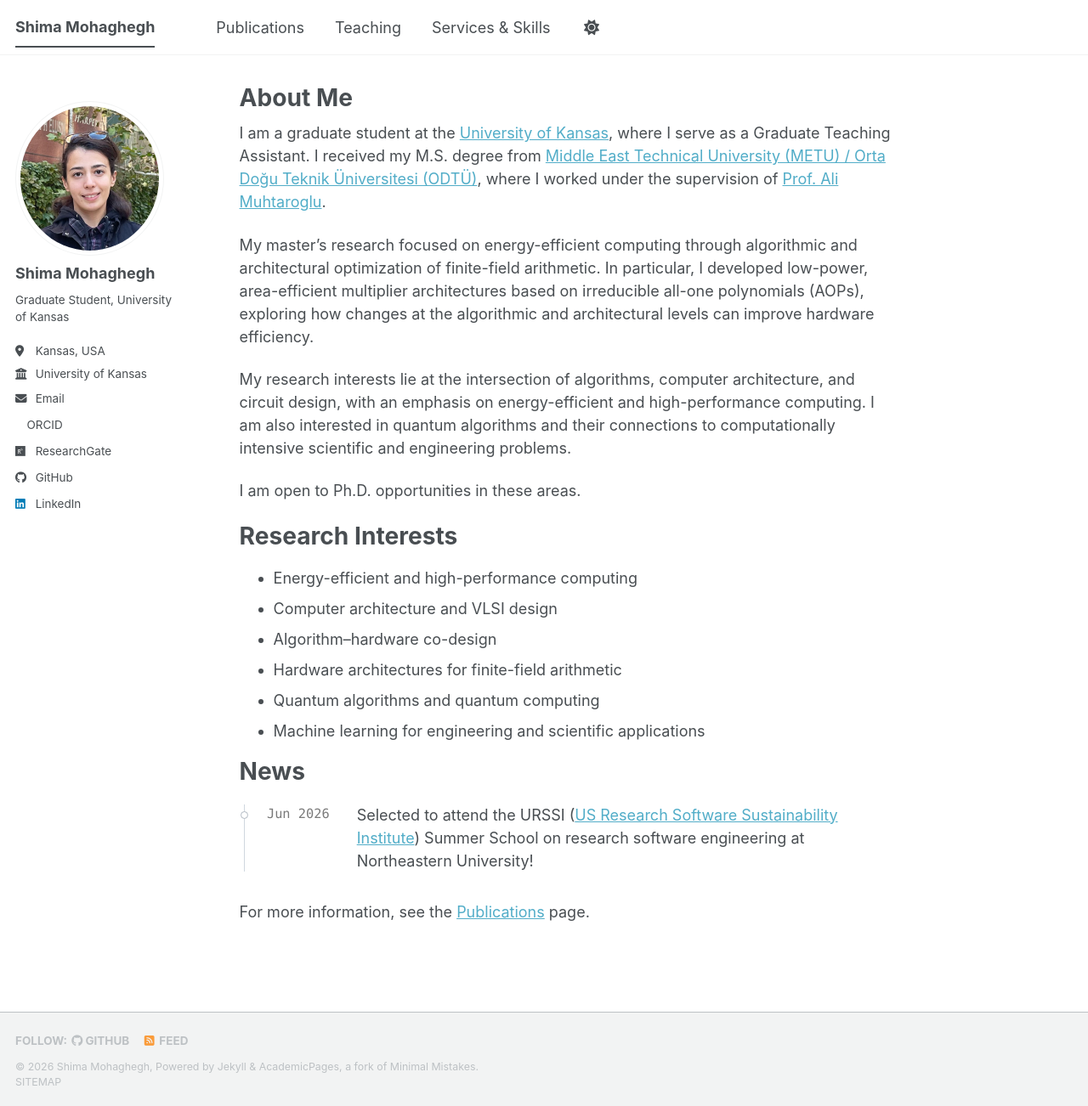
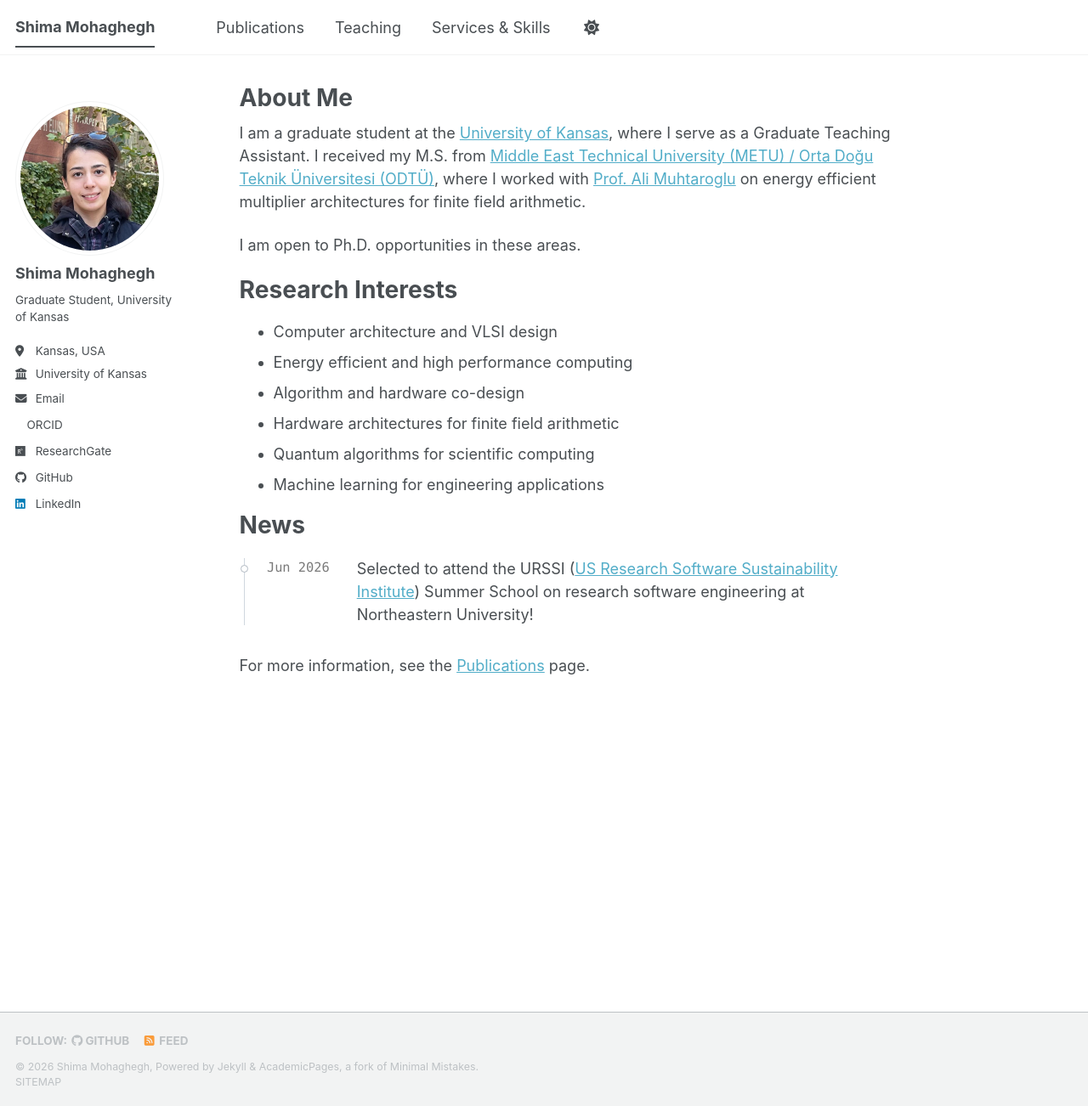
Before and after one commit to shimamohaghegh/shimamohaghegh.github.io, a Jekyll site: the page built from _pages/about.md, in a window 1280 px wide and 1302 px high. Shown: the whole window at 85% size. Built offline with Jekyll 4.4.1, drawn with Linux system fonts in a browser that asks for light colours; a style sheet for code colours, icons or effects is not loaded.

Commit message:
Add files via upload

```diff
--- a/_pages/about.md
+++ b/_pages/about.md
@@ -7,22 +7,18 @@ redirect_from:
   - /about.html
 ---
 
-I am a graduate student at the [University of Kansas](https://ku.edu/), where I serve as a Graduate Teaching Assistant. I received my M.S. degree from [Middle East Technical University (METU) / Orta Doğu Teknik Üniversitesi (ODTÜ)](https://www.metu.edu.tr/), where I worked under the supervision of [Prof. Ali Muhtaroglu](https://www.oslomet.no/en/about/employee/alimuhta/).
-
-My master's research focused on energy-efficient computing through algorithmic and architectural optimization of finite-field arithmetic. In particular, I developed low-power, area-efficient multiplier architectures based on irreducible all-one polynomials (AOPs), exploring how changes at the algorithmic and architectural levels can improve hardware efficiency.
-
-My research interests lie at the intersection of algorithms, computer architecture, and circuit design, with an emphasis on energy-efficient and high-performance computing. I am also interested in quantum algorithms and their connections to computationally intensive scientific and engineering problems.
+I am a graduate student at the [University of Kansas](https://ku.edu/), where I serve as a Graduate Teaching Assistant. I received my M.S. from [Middle East Technical University (METU) / Orta Doğu Teknik Üniversitesi (ODTÜ)](https://www.metu.edu.tr/), where I worked with [Prof. Ali Muhtaroglu](https://www.oslomet.no/en/about/employee/alimuhta/) on energy efficient multiplier architectures for finite field arithmetic.
 
 I am open to Ph.D. opportunities in these areas.
 
 Research Interests
 ======
-* Energy-efficient and high-performance computing
 * Computer architecture and VLSI design
-* Algorithm–hardware co-design
-* Hardware architectures for finite-field arithmetic
-* Quantum algorithms and quantum computing
-* Machine learning for engineering and scientific applications
+* Energy efficient and high performance computing
+* Algorithm and hardware co-design
+* Hardware architectures for finite field arithmetic
+* Quantum algorithms for scientific computing
+* Machine learning for engineering applications
 
 News
 ======
```
